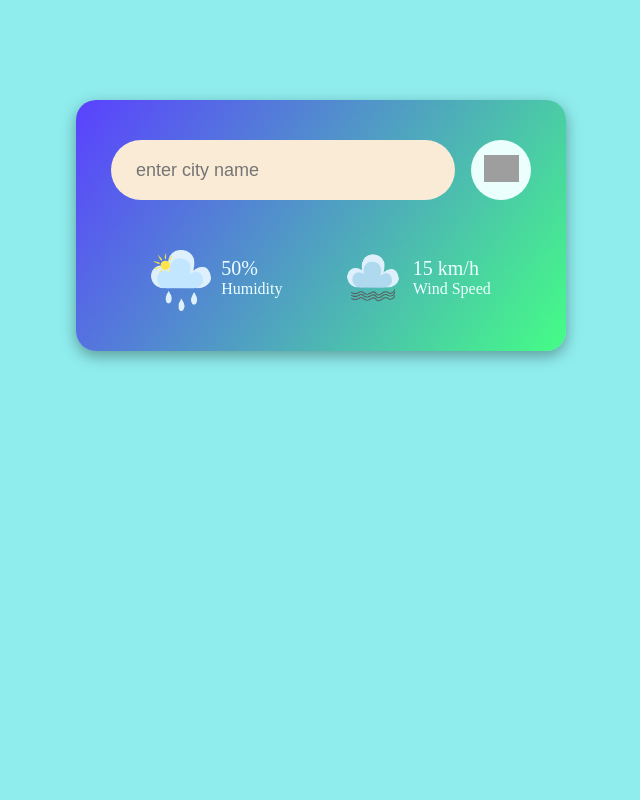
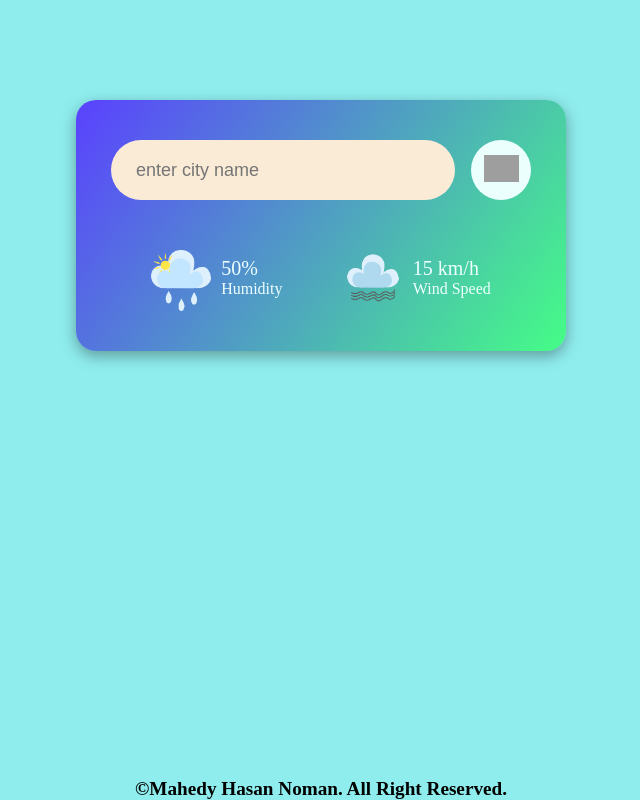
Before and after one commit to mehedynoman11/weather-app, a plain HTML site: page index.html in a window 1280 px wide. Shown: the whole page, without its empty margins (319-959 px from the left). Drawn offline with Linux system fonts and the light colour scheme; grey boxes are pictures that could not be loaded.

Commit message:
Update index.html

```diff
--- a/index.html
+++ b/index.html
@@ -38,6 +38,13 @@
     </div>
 
 
+    <div class="footer">
+        <footer>
+            <span>&copy;Mahedy Hasan Noman. All Right Reserved.</span>
+        </footer>
+    </div>
+
+
     <script src="script.js"></script>
 </body>
 </html>
```
